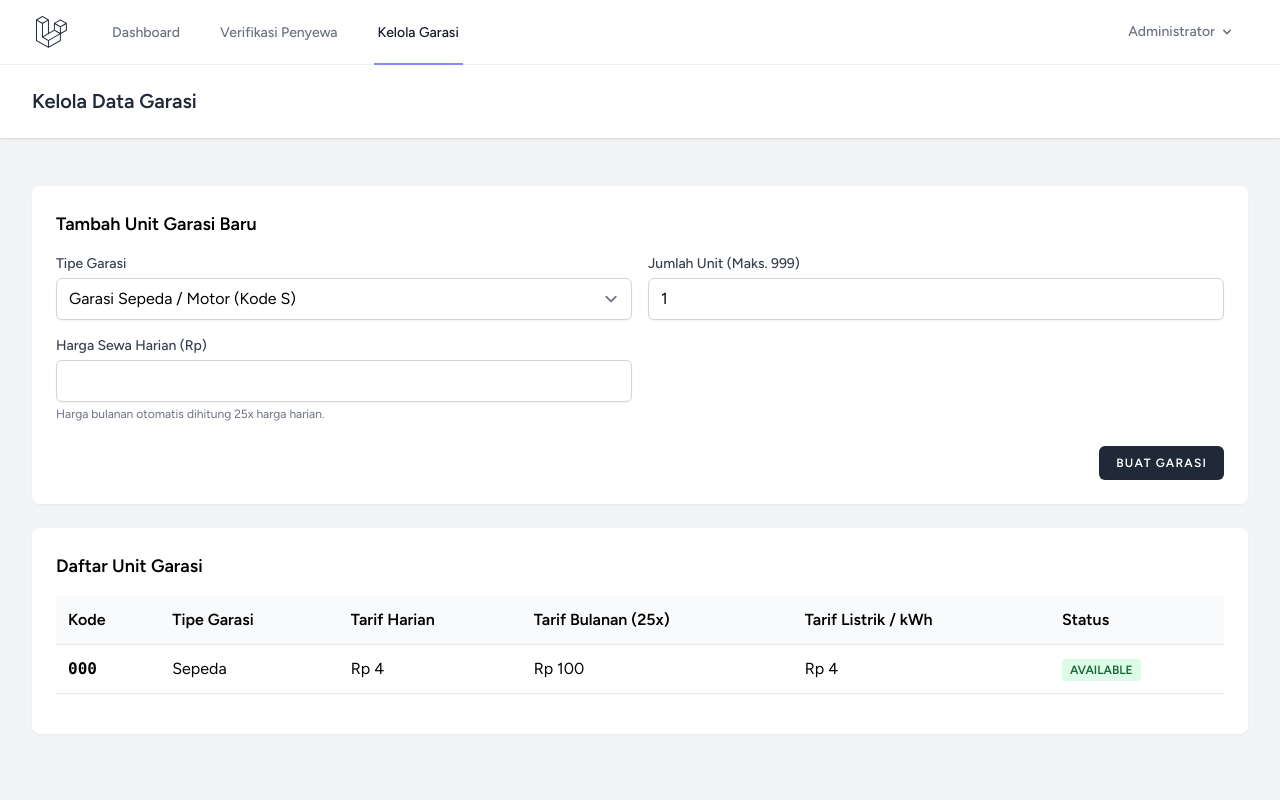
After one commit to MattGabs/sistem-penyewaan-garasi, a Laravel app: page /admin/garasi in a window 1280 px wide. The commit adds this page. Run offline with Laravel 12, Linux system fonts and the light colour scheme; a user stored in the database is signed in; data comes from the database, SQL or seed files in the repository; tables that the repository leaves empty hold one stand-in row (values such as "Sample post"); style sheets or scripts are compiled from the project's sources.

Commit message:
feat: implement batch garage creation

```diff
--- /dev/null
+++ b/app/Http/Controllers/Admin/GarageController.php
@@ -0,0 +1,80 @@
+<?php
+
+namespace App\Http\Controllers\Admin;
+
+use App\Http\Controllers\Controller;
+use App\Models\Garage;
+use Illuminate\Http\Request;
+use Illuminate\Support\Facades\DB;
+
+/**
+ * Controller untuk mengelola data garasi oleh Admin.
+ */
+class GarageController extends Controller
+{
+    /**
+     * Menampilkan daftar garasi dengan pagination.
+     */
+    public function index()
+    {
+        $garages = Garage::orderBy('code', 'asc')->paginate(15);
+
+        return view('admin.garages.index', compact('garages'));
+    }
+
+    /**
+     * Memvalidasi dan menambahkan garasi baru secara berkelompok.
+     *
+     * Kode garasi dibuat otomatis berdasarkan tipe garasi,
+     * dengan batas maksimal 999 unit untuk setiap tipe.
+     * Seluruh proses penyimpanan menggunakan database transaction.
+     */
+    public function store(Request $request)
+    {
+        $request->validate([
+            'type' => ['required', 'in:sepeda,mobil,mobil_listrik'],
+            'quantity' => ['required', 'integer', 'min:1', 'max:999'],
+            'daily_rate' => ['required', 'integer', 'min:1000'],
+            'electricity_rate_per_kwh' => ['required_if:type,mobil_listrik', 'nullable', 'integer', 'min:100'],
+        ]);
+
+        $prefixMap = [
+            'sepeda' => 'S',
+            'mobil' => 'C',
+            'mobil_listrik' => 'E',
+        ];
+
+        $prefix = $prefixMap[$request->type];
+        $lastGarage = Garage::where('type', $request->type)
+            ->orderBy('code', 'desc')
+            ->first();
+
+        $lastNumber = $lastGarage ? (int) substr($lastGarage->code, 1) : 0;
+
+        if ($lastNumber + $request->quantity > 999) {
+            return back()
+                ->withErrors(['quantity' => "Total garasi tipe ini maksimal 999 unit (saat ini sudah ada {$lastNumber} unit)."])
+                ->withInput();
+        }
+
+        DB::transaction(function () use ($request, $prefix, $lastNumber) {
+            for ($i = 1; $i <= $request->quantity; $i++) {
+                $code = $prefix . str_pad($lastNumber + $i, 3, '0', STR_PAD_LEFT);
+
+                Garage::create([
+                    'code' => $code,
+                    'type' => $request->type,
+                    'daily_rate' => $request->daily_rate,
+                    'electricity_rate_per_kwh' => $request->type === 'mobil_listrik'
+                        ? $request->electricity_rate_per_kwh
+                        : null,
+                    'status' => 'available',
+                ]);
+            }
+        });
+
+        return redirect()
+            ->route('admin.garages.index')
+            ->with('success', "{$request->quantity} unit garasi baru berhasil ditambahkan.");
+    }
+}
--- /dev/null
+++ b/resources/views/admin/garages/index.blade.php
@@ -0,0 +1,107 @@
+<x-app-layout>
+    <x-slot name="header">
+        <h2 class="font-semibold text-xl text-gray-800 leading-tight">
+            Kelola Data Garasi
+        </h2>
+    </x-slot>
+
+    <div class="py-12">
+        <div class="max-w-7xl mx-auto sm:px-6 lg:px-8 space-y-6">
+            @if (session('success'))
+                <div class="p-4 bg-green-100 text-green-800 rounded-lg">
+                    {{ session('success') }}
+                </div>
+            @endif
+
+            <!-- Form Tambah Garasi Massal -->
+            <div class="bg-white overflow-hidden shadow-sm sm:rounded-lg p-6" x-data="{ type: '{{ old('type', 'sepeda') }}' }">
+                <h3 class="text-lg font-semibold mb-4">Tambah Unit Garasi Baru</h3>
+
+                <form action="{{ route('admin.garages.store') }}" method="POST" class="grid grid-cols-1 md:grid-cols-2 gap-4">
+                    @csrf
+
+                    <div>
+                        <x-input-label for="type" :value="__('Tipe Garasi')" />
+                        <select id="type" name="type" x-model="type" class="mt-1 block w-full border-gray-300 focus:border-indigo-500 focus:ring-indigo-500 rounded-md shadow-sm">
+                            <option value="sepeda">Garasi Sepeda / Motor (Kode S)</option>
+                            <option value="mobil">Garasi Mobil (Kode C)</option>
+                            <option value="mobil_listrik">Garasi Mobil Listrik (Kode E)</option>
+                        </select>
+                        <x-input-error :messages="$errors->get('type')" class="mt-2" />
+                    </div>
+
+                    <div>
+                        <x-input-label for="quantity" :value="__('Jumlah Unit (Maks. 999)')" />
+                        <x-text-input id="quantity" name="quantity" type="number" min="1" max="999" class="mt-1 block w-full" :value="old('quantity', 1)" required />
+                        <x-input-error :messages="$errors->get('quantity')" class="mt-2" />
+                    </div>
+
+                    <div>
+                        <x-input-label for="daily_rate" :value="__('Harga Sewa Harian (Rp)')" />
+                        <x-text-input id="daily_rate" name="daily_rate" type="number" min="1000" step="500" class="mt-1 block w-full" :value="old('daily_rate')" required />
+                        <p class="text-xs text-gray-500 mt-1">Harga bulanan otomatis dihitung 25x harga harian.</p>
+                        <x-input-error :messages="$errors->get('daily_rate')" class="mt-2" />
+                    </div>
+
+                    <div x-show="type === 'mobil_listrik'" x-cloak>
+                        <x-input-label for="electricity_rate_per_kwh" :value="__('Tarif Listrik per kWh (Rp)')" />
+                        <x-text-input id="electricity_rate_per_kwh" name="electricity_rate_per_kwh" type="number" min="100" step="100" class="mt-1 block w-full" :value="old('electricity_rate_per_kwh')" x-bind:required="type === 'mobil_listrik'" />
+                        <x-input-error :messages="$errors->get('electricity_rate_per_kwh')" class="mt-2" />
+                    </div>
+
+                    <div class="md:col-span-2 flex justify-end mt-2">
+                        <x-primary-button>
+                            Buat Garasi
+                        </x-primary-button>
+                    </div>
+                </form>
+            </div>
+
+            <!-- Tabel Daftar Garasi -->
+            <div class="bg-white overflow-hidden shadow-sm sm:rounded-lg p-6">
+                <h3 class="text-lg font-semibold mb-4">Daftar Unit Garasi</h3>
+
+                <div class="overflow-x-auto">
+                    <table class="w-full text-left border-collapse">
+                        <thead>
+                            <tr class="border-b bg-gray-50">
+                                <th class="p-3">Kode</th>
+                                <th class="p-3">Tipe Garasi</th>
+                                <th class="p-3">Tarif Harian</th>
+                                <th class="p-3">Tarif Bulanan (25x)</th>
+                                <th class="p-3">Tarif Listrik / kWh</th>
+                                <th class="p-3">Status</th>
+                            </tr>
+                        </thead>
+                        <tbody>
+                            @forelse ($garages as $garage)
+                                <tr class="border-b">
+                                    <td class="p-3 font-mono font-bold">{{ $garage->code }}</td>
+                                    <td class="p-3 capitalize">{{ str_replace('_', ' ', $garage->type) }}</td>
+                                    <td class="p-3">Rp {{ number_format($garage->daily_rate, 0, ',', '.') }}</td>
+                                    <td class="p-3">Rp {{ number_format($garage->daily_rate * 25, 0, ',', '.') }}</td>
+                                    <td class="p-3">
+                                        {{ $garage->electricity_rate_per_kwh ? 'Rp ' . number_format($garage->electricity_rate_per_kwh, 0, ',', '.') : '-' }}
+                                    </td>
+                                    <td class="p-3">
+                                        <span class="px-2 py-1 text-xs rounded font-semibold {{ $garage->status === 'available' ? 'bg-green-100 text-green-800' : 'bg-red-100 text-red-800' }}">
+                                            {{ strtoupper($garage->status) }}
+                                        </span>
+                                    </td>
+                                </tr>
+                            @empty
+                                <tr>
+                                    <td colspan="6" class="p-4 text-center text-gray-500">Belum ada unit garasi yang dibuat.</td>
+                                </tr>
+                            @endforelse
+                        </tbody>
+                    </table>
+                </div>
+
+                <div class="mt-4">
+                    {{ $garages->links() }}
+                </div>
+            </div>
+        </div>
+    </div>
+</x-app-layout>
--- a/resources/views/layouts/navigation.blade.php
+++ b/resources/views/layouts/navigation.blade.php
@@ -19,6 +19,10 @@
                     @if (auth()->user()->role === 'admin')
                         <x-nav-link :href="route('admin.users.index')" :active="request()->routeIs('admin.users.*')">
                             {{ __('Verifikasi Penyewa') }}
+                        </x-nav-link>
+
+                        <x-nav-link :href="route('admin.garages.index')" :active="request()->routeIs('admin.garages.*')">
+                            {{ __('Kelola Garasi') }}
                         </x-nav-link>
                     @endif
                 </div>
@@ -78,9 +82,13 @@
             </x-responsive-nav-link>
 
             @if (auth()->user()->role === 'admin')
-            <x-responsive-nav-link :href="route('admin.users.index')" :active="request()->routeIs('admin.users.*')">
-                {{ __('Verifikasi Penyewa') }}
-            </x-responsive-nav-link>
+                <x-responsive-nav-link :href="route('admin.users.index')" :active="request()->routeIs('admin.users.*')">
+                    {{ __('Verifikasi Penyewa') }}
+                </x-responsive-nav-link>
+
+                <x-responsive-nav-link :href="route('admin.garages.index')" :active="request()->routeIs('admin.garages.*')">
+                    {{ __('Kelola Garasi') }}
+                </x-responsive-nav-link>
             @endif
         </div>
 
--- a/routes/web.php
+++ b/routes/web.php
@@ -3,24 +3,36 @@
 use App\Http\Controllers\ProfileController;
 use Illuminate\Support\Facades\Route;
 use App\Http\Controllers\Admin\UserVerificationController;
+use App\Http\Controllers\Admin\GarageController;
 
+// Route halaman utama aplikasi.
 Route::get('/', function () {
     return view('welcome');
 });
 
+// Route dashboard yang hanya dapat diakses pengguna yang sudah login dan terverifikasi.
 Route::get('/dashboard', function () {
     return view('dashboard');
 })->middleware(['auth', 'verified'])->name('dashboard');
 
+// Mengelompokkan route khusus Admin dengan middleware autentikasi dan pembatasan role.
 Route::middleware(['auth', 'role:admin'])->prefix('admin')->name('admin.')->group(function () {
+
+    // Menampilkan daftar penyewa dan memproses perubahan status verifikasi.
     Route::get('/verifikasi-penyewa', [UserVerificationController::class, 'index'])->name('users.index');
     Route::patch('/verifikasi-penyewa/{user}', [UserVerificationController::class, 'updateStatus'])->name('users.update');
+
+    // Menampilkan daftar garasi dan memproses penambahan garasi baru.
+    Route::get('/garasi', [GarageController::class, 'index'])->name('garages.index');
+    Route::post('/garasi', [GarageController::class, 'store'])->name('garages.store');
 });
 
+// Route pengelolaan profil yang hanya dapat diakses pengguna yang sudah login.
 Route::middleware('auth')->group(function () {
     Route::get('/profile', [ProfileController::class, 'edit'])->name('profile.edit');
     Route::patch('/profile', [ProfileController::class, 'update'])->name('profile.update');
     Route::delete('/profile', [ProfileController::class, 'destroy'])->name('profile.destroy');
 });
 
+// Memuat route autentikasi seperti login, logout, dan registrasi.
 require __DIR__.'/auth.php';
```
